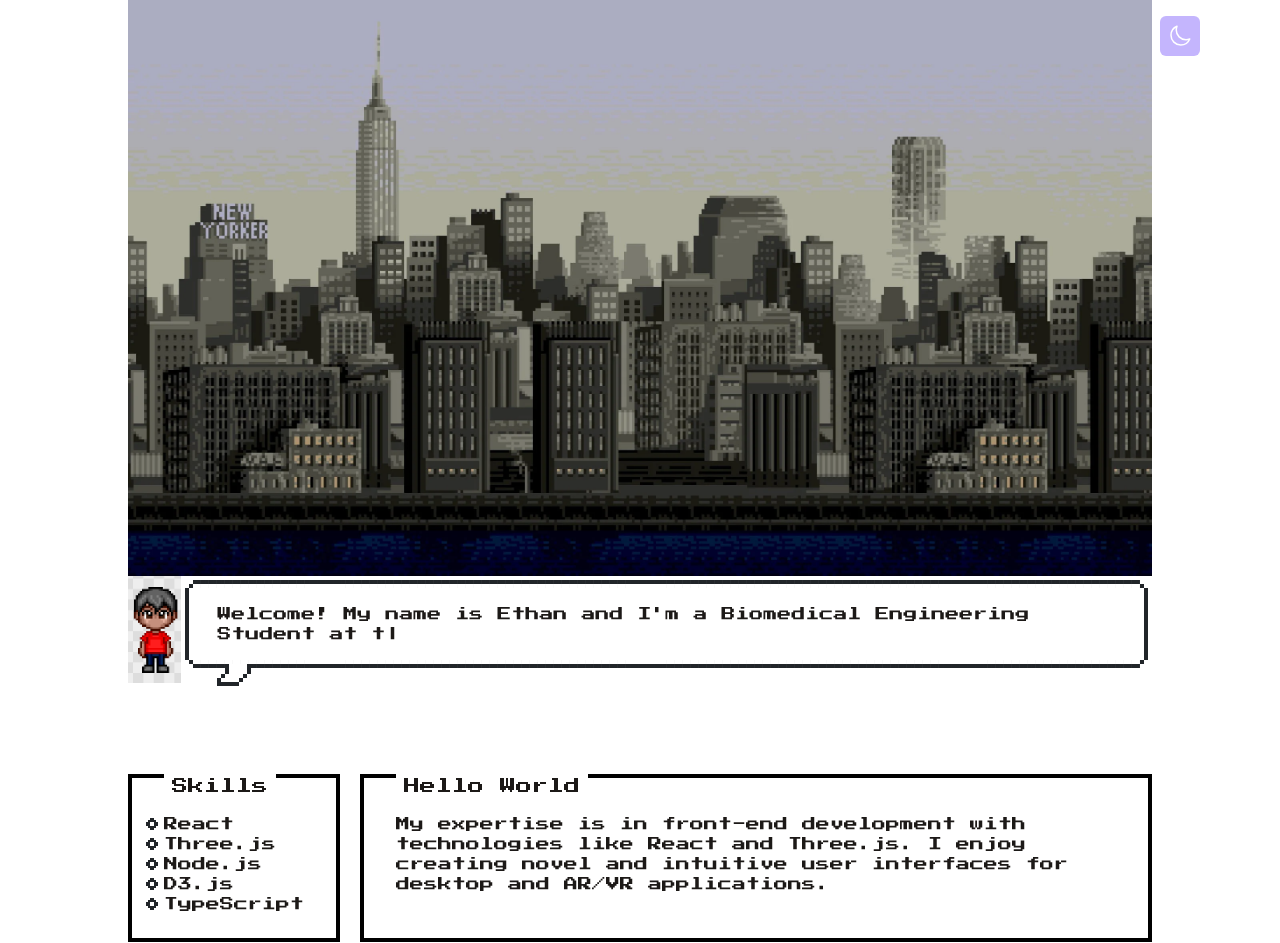
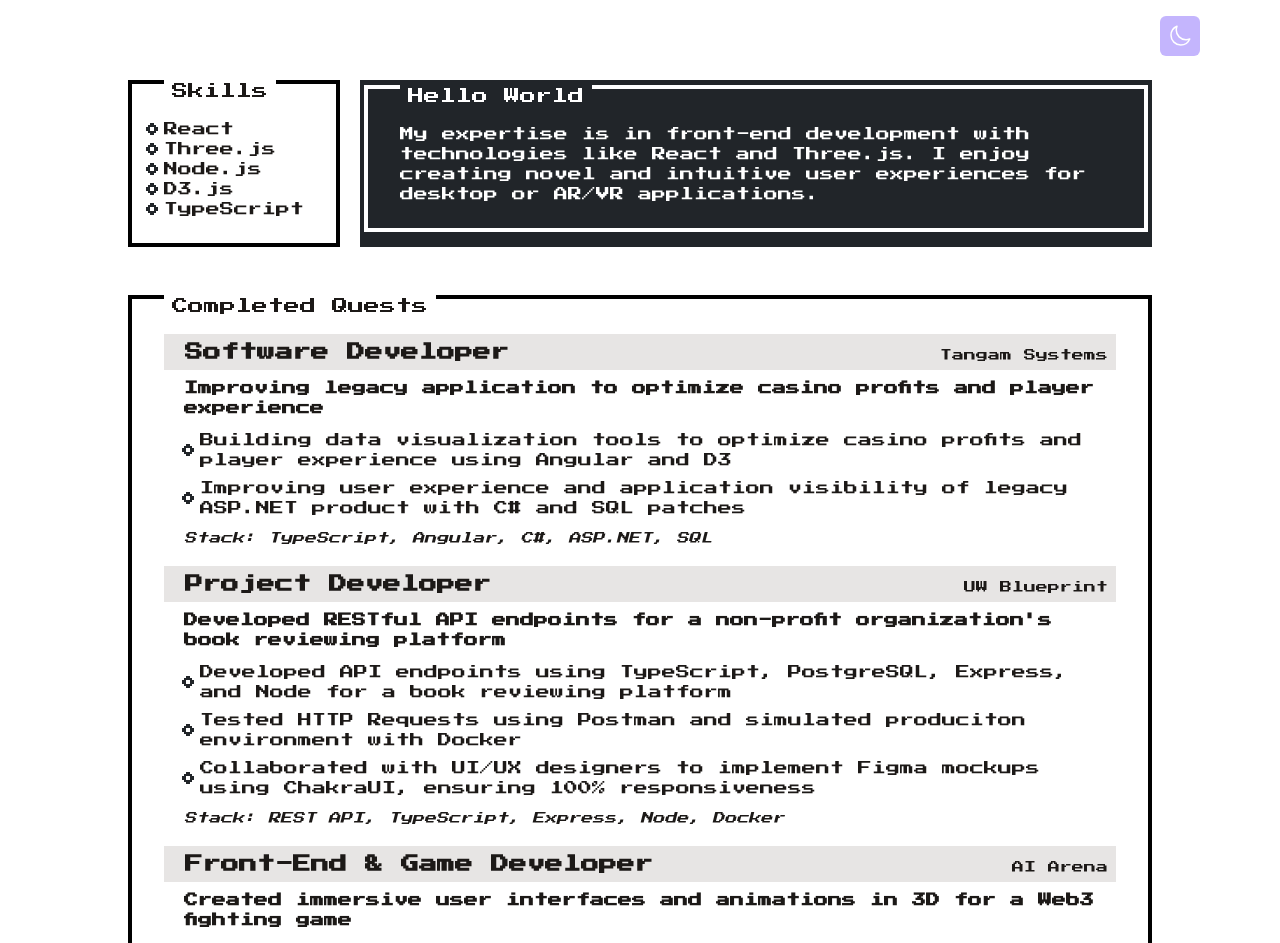
Before and after one commit to ethanalvizo/ethanalvizo.github.io, a React (Vite) app: page / in a window 1280 px wide. Shown: the top 943 px of the page. Built offline with nearby package versions, Linux system fonts and the light colour scheme.

Commit message:
Fixed dark container bug

```diff
--- a/src/App.jsx
+++ b/src/App.jsx
@@ -8,15 +8,15 @@ import Portfolio from "./components/Portfolio";
 import Timeline from "./components/Timeline";
 
 function App() {
-  const [theme, setTheme] = useState(null);
+  const [theme, setTheme] = useState("light");
 
-  useEffect(() => {
-    if (window.matchMedia("(prefers-color-scheme: dark)").matches) {
-      setTheme("dark");
-    } else {
-      setTheme("light");
-    }
-  }, []);
+  // useEffect(() => {
+  //   if (window.matchMedia("(prefers-color-scheme: dark)").matches) {
+  //     setTheme("dark");
+  //   } else {
+  //     setTheme("light");
+  //   }
+  // }, []);
 
   const handleThemeSwitch = () => {
     setTheme(theme === "dark" ? "light" : "dark");
@@ -75,7 +75,7 @@ function App() {
       </button>
       <div className="bg-white dark:bg-stone-900 text-stone-900 dark:text-stone-300 min-h-screen font-press-start">
         <div className="max-w-5xl w-11/12 mx-auto">
-          <Header />
+          {/* <Header /> */}
           <Intro />
           <Experience />
           <Portfolio />
--- a/src/components/ExperienceItem.jsx
+++ b/src/components/ExperienceItem.jsx
@@ -10,16 +10,16 @@ const ExperienceItem = ({ experience, expand }) => {
       <label className="flex flex-row text-center items-center w-full items-baseline bg-stone-200 pr-2 py-1">
         <input type="radio" className="nes-radio" name="answer" checked />
         <span className="flex flex-row w-full justify-between items-baseline">
-          <span className="font-bold text-lg">{title}</span>
-          <span className="text-xs">{company}</span>
+          <span className="font-bold text-lg text-left">{title}</span>
+          <span className="text-xs text-right">{company}</span>
         </span>
       </label>
       <p className="text-sm mb-3 ml-5 font-semibold">{summary}</p>
       {isExpanded && (
         <div className="lists ml-9 mb-3 text-sm">
           <ul className="nes-list is-circle">
-            {details.map((detail) => (
-              <li className="mb-2">{detail}</li>
+            {details.map((detail, idx) => (
+              <li className="mb-2" key={idx}>{detail}</li>
             ))}
           </ul>
         </div>
@@ -27,7 +27,7 @@ const ExperienceItem = ({ experience, expand }) => {
       <p className="text-xs italic ml-5">
         Stack:{" "}
         {stack.map((tech, idx) => (
-          <span>
+          <span key={idx}>
             {tech}
             {idx !== stack.length - 1 && ","}{" "}
           </span>
--- a/src/components/Intro.jsx
+++ b/src/components/Intro.jsx
@@ -16,12 +16,17 @@ const Intro = () => {
           </ul>
         </div>
       </div>
-      <div className="nes-container with-title">
-        <p className="title">Hello World</p>
-        <p className="text-sm">
-          My expertise is in front-end development with technologies like React
-          and Three.js. I enjoy creating novel and intuitive user interfaces for desktop and AR/VR applications.
-        </p>
+      <div className="py-px" style={{ backgroundColor: "#212529" }}>
+        <div className="nes-container with-title is-dark">
+          {/* Add this to make it work in dark mode */}
+          {/* style={{ backgroundColor: "#1d1917" }} */}
+          <p className="title">Hello World</p>
+          <p className="text-sm text-left">
+            My expertise is in front-end development with technologies like
+            React and Three.js. I enjoy creating novel and intuitive user
+            experiences for desktop or AR/VR applications.
+          </p>
+        </div>
       </div>
       {/* <h1 className="text-4xl md:text-7xl mb-1 md:mb-3 font-bold">
         Ethan Alvizo
```
